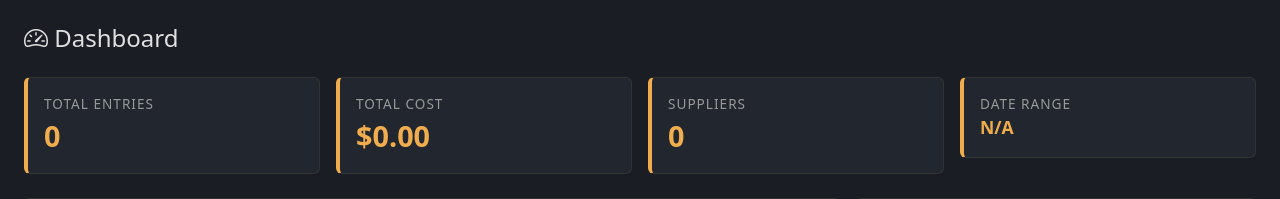
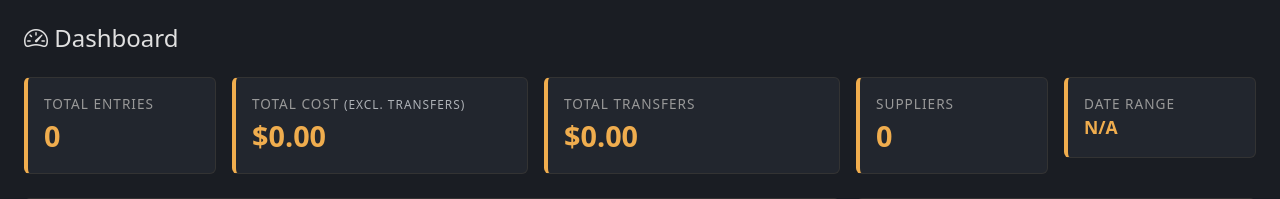
Before and after one commit to strogers3/construction-ledger, a Django app: page / in a window 1280 px wide. Shown: the part 58-257 px from the top of the page. Run offline with Django 5.2, Linux system fonts and the light colour scheme; the visitor is signed in with stand-in values (Sample User, id 1); data that the repository does not hold is empty.

Commit message:
Exclude transfers from total cost and show transfers on dashboard
- Total Cost stat card now excludes lm='X' (Transfer) entries
- Added Total Transfers stat card linking to filtered entry list
- Adjusted stat card column widths to fit 5 cards in one row

Co-Authored-By: Claude Sonnet 4.6 <noreply@anthropic.com>

```diff
--- a/ledger/templates/ledger/dashboard.html
+++ b/ledger/templates/ledger/dashboard.html
@@ -8,7 +8,7 @@
 
 <!-- Stat Cards -->
 <div class="row g-3 mb-4">
-    <div class="col-md-3">
+    <div class="col-md-2">
         <div class="card stat-card p-3">
             <div class="stat-label">Total Entries</div>
             <div class="stat-value">{{ total_entries|intcomma }}</div>
@@ -16,17 +16,23 @@
     </div>
     <div class="col-md-3">
         <div class="card stat-card p-3">
-            <div class="stat-label">Total Cost</div>
+            <div class="stat-label">Total Cost <small class="text-muted">(excl. Transfers)</small></div>
             <div class="stat-value">${{ total_cost|floatformat:2|intcomma }}</div>
         </div>
     </div>
     <div class="col-md-3">
         <div class="card stat-card p-3">
+            <div class="stat-label">Total Transfers</div>
+            <div class="stat-value"><a href="{% url 'ledger:entry_list' %}?lm=X" style="color:inherit;text-decoration:none;">${{ total_transfers|floatformat:2|intcomma }}</a></div>
+        </div>
+    </div>
+    <div class="col-md-2">
+        <div class="card stat-card p-3">
             <div class="stat-label">Suppliers</div>
             <div class="stat-value">{{ total_suppliers }}</div>
         </div>
     </div>
-    <div class="col-md-3">
+    <div class="col-md-2">
         <div class="card stat-card p-3">
             <div class="stat-label">Date Range</div>
             <div class="stat-value" style="font-size:1.1rem;">
--- a/ledger/views.py
+++ b/ledger/views.py
@@ -16,7 +16,8 @@ from .forms import ConstructionEntryForm
 def dashboard(request):
     entries = ConstructionEntry.objects.all()
     total_entries = entries.count()
-    total_cost = entries.aggregate(total=Sum('cost'))['total'] or 0
+    total_cost = entries.exclude(lm='X').aggregate(total=Sum('cost'))['total'] or 0
+    total_transfers = entries.filter(lm='X').aggregate(total=Sum('cost'))['total'] or 0
     total_suppliers = Supplier.objects.count()
     date_range = entries.aggregate(min_date=Min('date'), max_date=Max('date'))
 
@@ -71,6 +72,7 @@ def dashboard(request):
     context = {
         'total_entries': total_entries,
         'total_cost': total_cost,
+        'total_transfers': total_transfers,
         'total_suppliers': total_suppliers,
         'date_range': date_range,
         'type_labels': type_labels,
```
